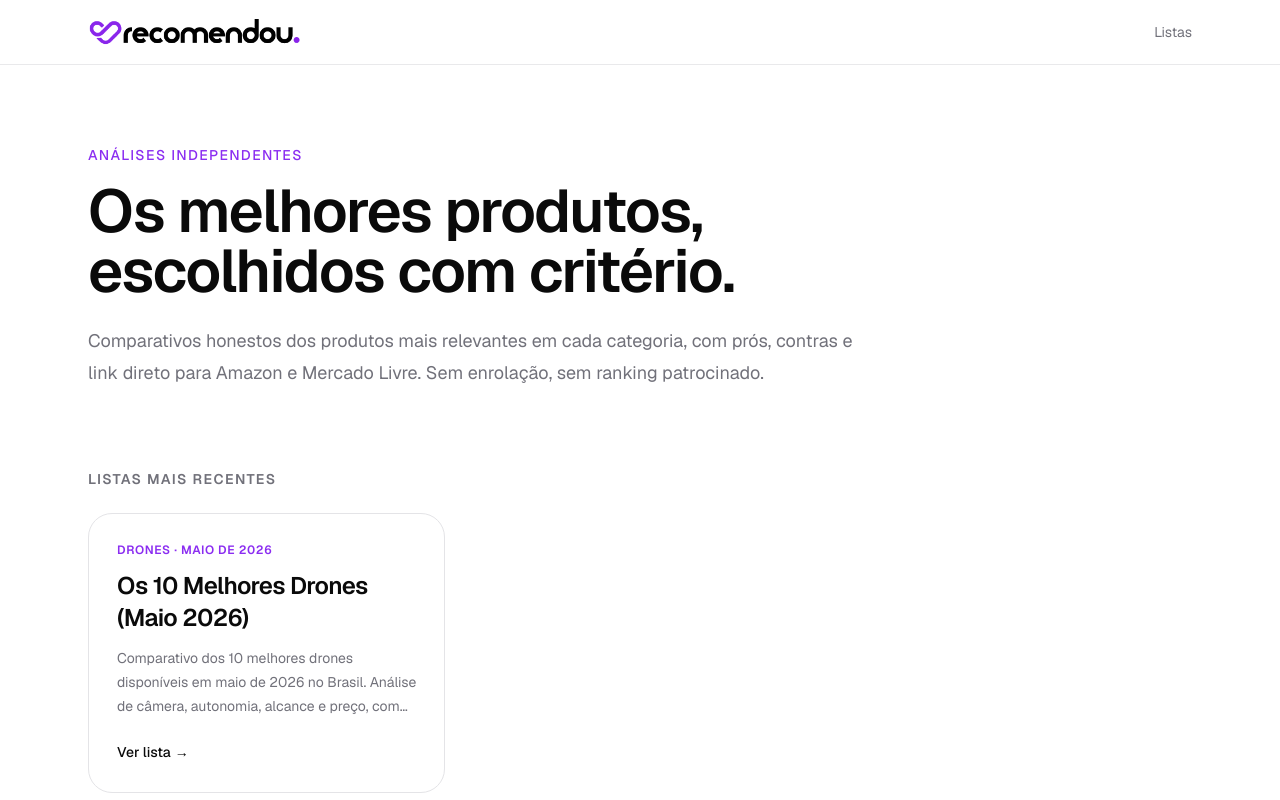
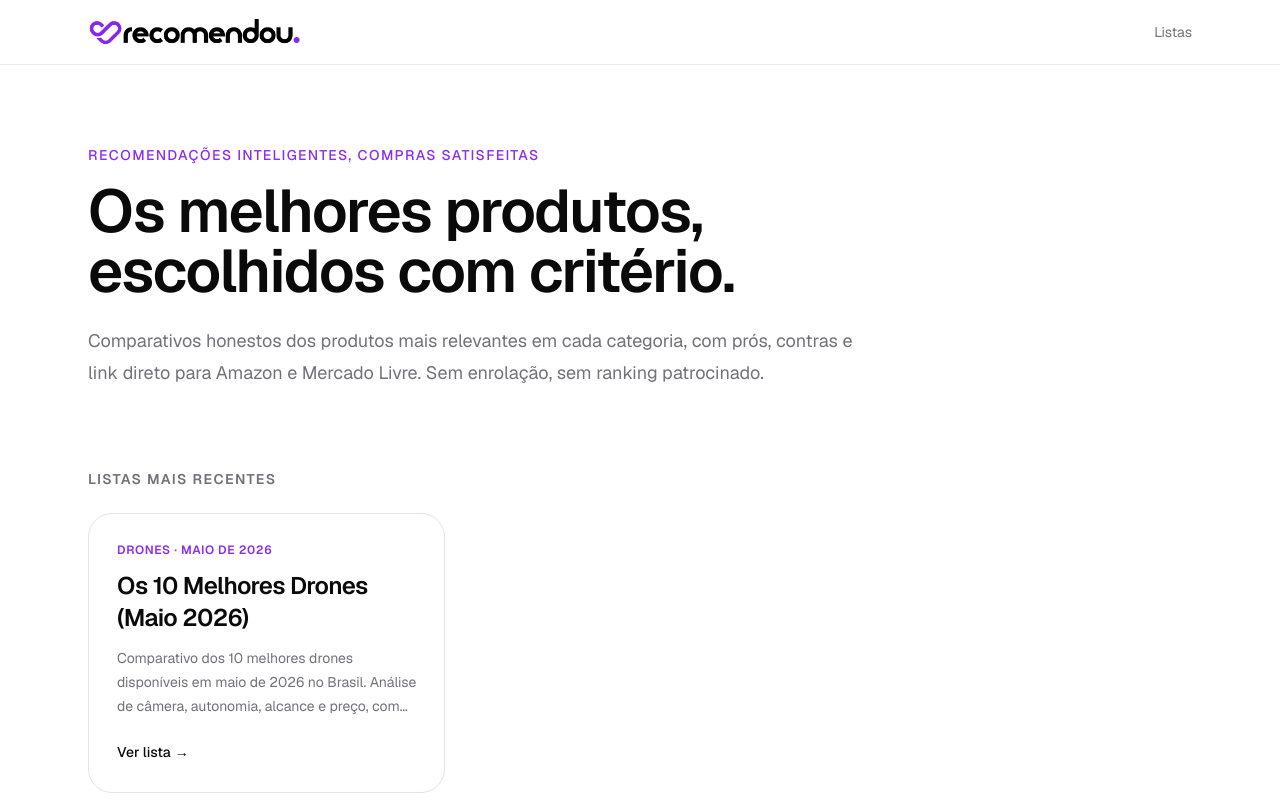
Before and after one commit to baixouagora/recomendou, a Next.js app: page / in a window 1280 px wide. Shown: the top 800 px of the page. Built offline with nearby package versions, Linux system fonts and the light colour scheme.

Commit message:
Adiciona slogan da marca no hero da homepage

```diff
--- a/src/app/page.tsx
+++ b/src/app/page.tsx
@@ -6,7 +6,7 @@ export default function HomePage() {
     <div className="mx-auto w-full max-w-6xl px-6 pt-20 pb-24">
       <section className="max-w-3xl">
         <p className="text-sm font-medium uppercase tracking-widest text-brand">
-          Análises independentes
+          Recomendações inteligentes, compras satisfeitas
         </p>
         <h1 className="mt-4 text-5xl font-semibold tracking-tight text-foreground sm:text-6xl">
           Os melhores produtos, escolhidos com critério.
```
